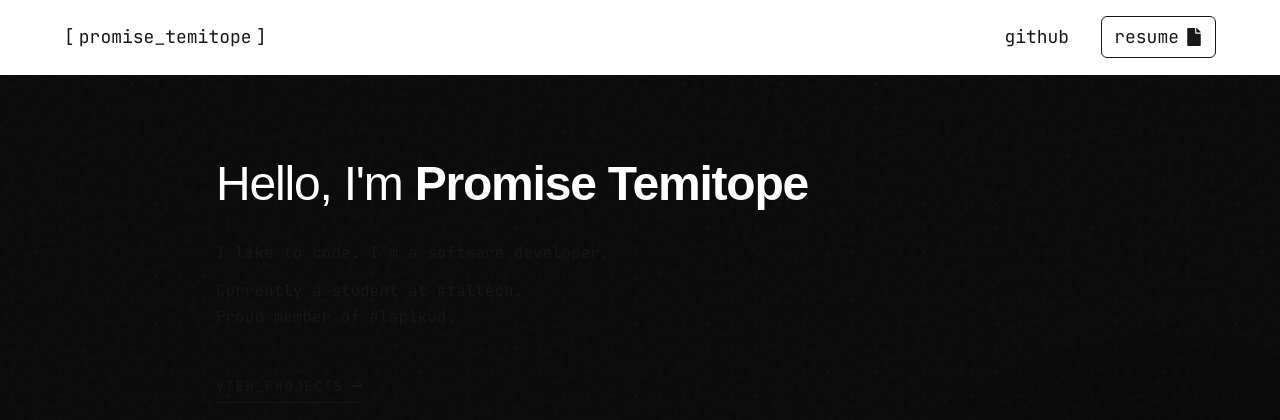
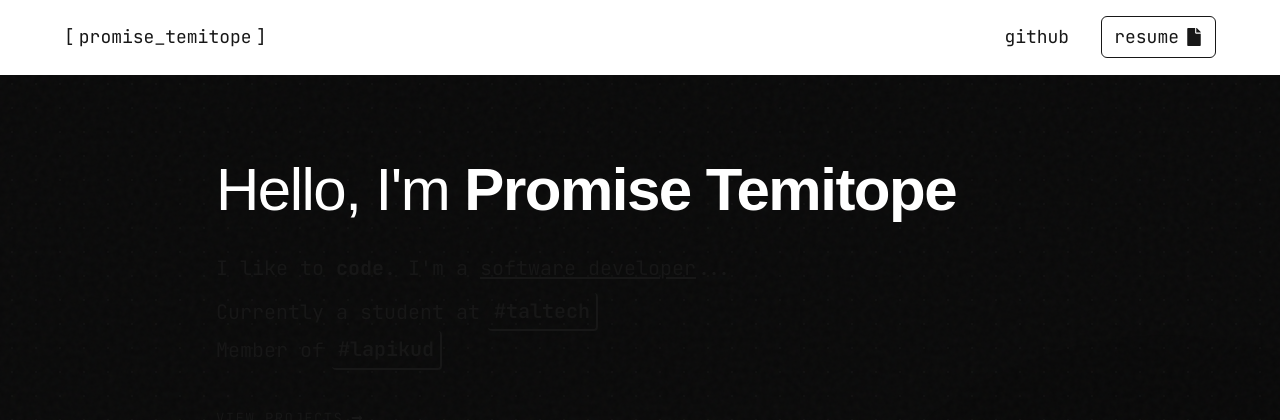
Before and after one commit to topsinoty/portfolio, a Next.js app: page / in a window 1280 px wide. Shown: the top 420 px of the page. Built offline with nearby package versions, Linux system fonts and the light colour scheme.

Commit message:
refactor Hero component to use Typewriter for text animation, add links for Taltech and Lapikud

```diff
--- a/src/components/hero.tsx
+++ b/src/components/hero.tsx
@@ -1,62 +1,76 @@
 "use client";
-import React, { useState, useEffect } from "react";
 import { FaLongArrowAltRight } from "react-icons/fa";
+import { Typewriter } from "./typewriter";
+import clsx from "clsx";
+import { useState } from "react";
+import Link from "next/link";
 
 export const Hero: React.FC = () => {
-  const [displayText, setDisplayText] = useState("");
-  const fullText = "I like to code. I'm a software developer.";
-
-  useEffect(() => {
-    const timeout = setTimeout(() => {
-      let i = 0;
-      const interval = setInterval(() => {
-        setDisplayText(fullText.slice(0, i + 1));
-        i++;
-        if (i >= fullText.length) clearInterval(interval);
-      }, 40);
-      return () => clearInterval(interval);
-    }, 600);
-
-    return () => clearTimeout(timeout);
-  }, []);
-
+  const text = "I like to __code__. I'm a //software developer//...";
+  const speed = 40;
+  const [ready, setReady] = useState(false);
+  setTimeout(() => setReady(true), text.length * speed);
   return (
     <header className="pt-32 md:pt-40 pb-16 md:pb-20 px-6 max-w-4xl mx-auto">
       <div className="space-y-8">
-        <h1 className="text-4xl md:text-5xl font-light tracking-tight text-white">
+        <h1 className="text-4xl md:text-5xl lg:text-6xl font-light tracking-tight text-white animate-reveal">
           Hello, I&apos;m{" "}
           <span className="font-semibold text-primary">Promise Temitope</span>
         </h1>
 
-        <div className="space-y-3 font-mono text-md md:text-base text-muted-foreground leading-relaxed">
-          <p
-            className={`inline-block ${displayText.length < fullText.length ? "typing-cursor" : ""}`}
+        <div className="space-y-3 font-mono text-base md:text-lg lg:text-xl text-muted-foreground leading-relaxed">
+          <Typewriter
+            className="inline"
+            data-tw-no-blink
+            speed={speed}
+            text={text}
+          />
+
+          <div
+            className={clsx(
+              "opacity-0 translate-y-2 transition-all duration-700 ease-out",
+              ready ? "opacity-100 translate-y-0" : "invisible",
+            )}
           >
-            {displayText}
-          </p>
-          <div className="">
-            <p className="">
+            <p className="flex items-center gap-2">
               Currently a student at{" "}
-              <span className="text-secondary">#taltech</span>.{" "}
-              {/** todo add taltech and lapikud colors */}
+              <Link
+                href="https://taltech.ee"
+                target="_blank"
+                className="text-taltech hover:border-taltech transition-all duration-200 border-taltech/40 border-r-2 border-b-2 font-semibold bg-taltech/10 px-1.5 py-0.5 rounded"
+              >
+                #taltech
+              </Link>
             </p>
-            <p className="">
-              Proud member of <span className="text-secondary">#lapikud</span>.
+            <p className="flex items-center gap-2">
+              Member of{" "}
+              <Link
+                href="https://lapikud.ee"
+                target="_blank"
+                className="text-lapikud hover:border-lapikud transition-all duration-200 border-lapikud/40 border-r-2 border-b-2 font-semibold bg-lapikud/10 px-1.5 py-0.5 rounded"
+              >
+                #lapikud
+              </Link>
             </p>
           </div>
         </div>
 
-        <div className="pt-2">
+        <div
+          className={clsx(
+            "pt-2 transition-all duration-1000 delay-300",
+            ready ? "opacity-100 translate-y-0" : "opacity-0 translate-y-4",
+          )}
+        >
           <button
             onClick={() =>
               document
                 .getElementById("projects")
                 ?.scrollIntoView({ behavior: "smooth" })
             }
-            className="group cursor-pointer inline-flex items-center gap-2 text-sm md:text-md font-mono uppercase tracking-widest text-muted-foreground hover:text-primary/90 transition-all py-1.5 border-b border-muted hover:border-primary/30"
+            className="group cursor-pointer inline-flex items-center gap-2 text-sm md:text-md font-mono uppercase tracking-widest text-muted-foreground hover:text-primary transition-all py-1.5 border-b border-muted hover:border-primary"
           >
             <span>view_projects</span>
-            <FaLongArrowAltRight className="size-3 stroke-1 group-hover:translate-x-0.5 transition-transform" />
+            <FaLongArrowAltRight className="size-3 transition-transform group-hover:translate-x-1" />
           </button>
         </div>
       </div>
```
